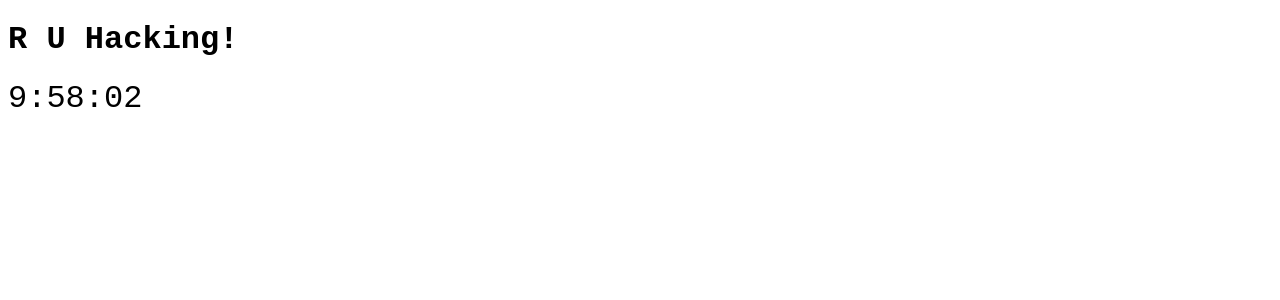
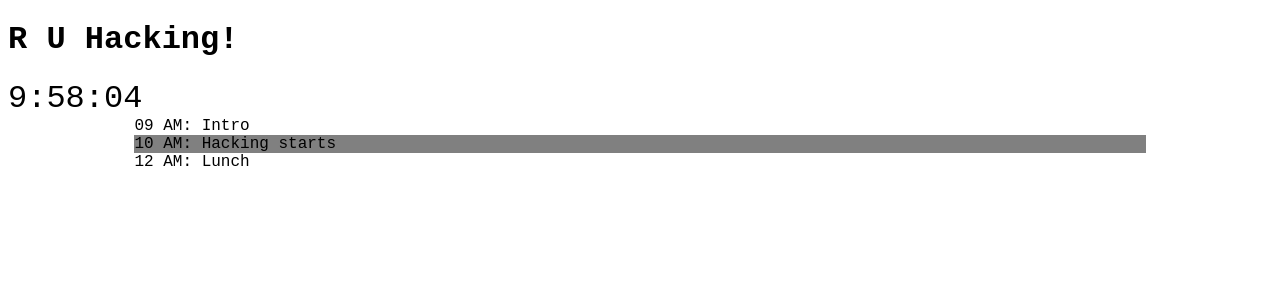
Before and after one commit to nebloc/HackathonPresenter, a React (Create React App) app in the folder web/: page / in a window 1280 px wide. Shown: the top 300 px of the page. Built offline with nearby package versions, Linux system fonts and the light colour scheme; the HTML template or start-up script is replaced by a standard one.

Commit message:
VERY BASIC timeline for events

```diff
--- a/web/package.json
+++ b/web/package.json
@@ -3,6 +3,7 @@
   "version": "0.1.0",
   "private": true,
   "dependencies": {
+    "axios": "^0.18.0",
     "react": "^16.6.3",
     "react-dom": "^16.6.3",
     "react-scripts": "2.1.1"
--- a/web/src/App.js
+++ b/web/src/App.js
@@ -1,5 +1,6 @@
 import React, { Component } from 'react';
-import Countdown from './Countdown';
+import Countdown from './countdown/Countdown';
+import Timeline from './timeline/Timeline';
 
 class App extends Component {
     constructor() {
@@ -14,6 +15,7 @@ class App extends Component {
             <div>
                 <h1>R U Hacking!</h1>
                 <Countdown endTime={Date.parse(this.state.endTime)} />
+                <Timeline/>
             </div>
         );
     }
--- /dev/null
+++ b/web/src/timeline/Timeline.js
@@ -0,0 +1,71 @@
+import React from 'react';
+
+export default class Timeline extends React.Component {
+    constructor(props) {
+        super(props)
+        this.state = {
+            events: [
+                {
+                    name: "Intro",
+                    time: "09 AM"
+
+                },
+                {
+                    name: "Hacking starts",
+                    time: "10 AM"
+                },
+                {
+                    name: "Lunch",
+                    time: "12 AM"
+
+                },
+            ]
+        }
+    }
+    componentDidMount() {
+
+    }
+    render() {
+        return (
+            <ul style={
+                {
+                    listStyle: 'none',
+                    width: '80%',
+                    padding: '0',
+                    margin: '0 auto'
+                }
+            }>
+                {
+                    this.state.events.map((event, i) => <Event data={event} index={i}></Event>)
+                }
+            </ul>
+        );
+    }
+
+}
+
+class Event extends React.Component {
+    constructor(props) {
+        super(props)
+        this.state = {
+            color: 'white'
+        }
+    }
+    // TODO: set this based on current time and
+    // event time
+    componentDidMount() {
+        if (this.props.index === 1) {
+            this.setState({ color: 'grey' })
+        }
+    }
+    render() {
+        return (
+            <li
+                key={this.props.index}
+                style={{ backgroundColor: this.state.color }}
+            >
+                {this.props.data.time}: {this.props.data.name}
+            </li>
+        );
+    }
+}
```
Also changed, not shown: web/public/index.html (+3 -23 lines), web/src/countdown/Countdown.css (renamed from web/src/Countdown.css), web/src/countdown/Countdown.js (renamed from web/src/Countdown.js), 1 other file (tests, documents, lock files or other folders).
